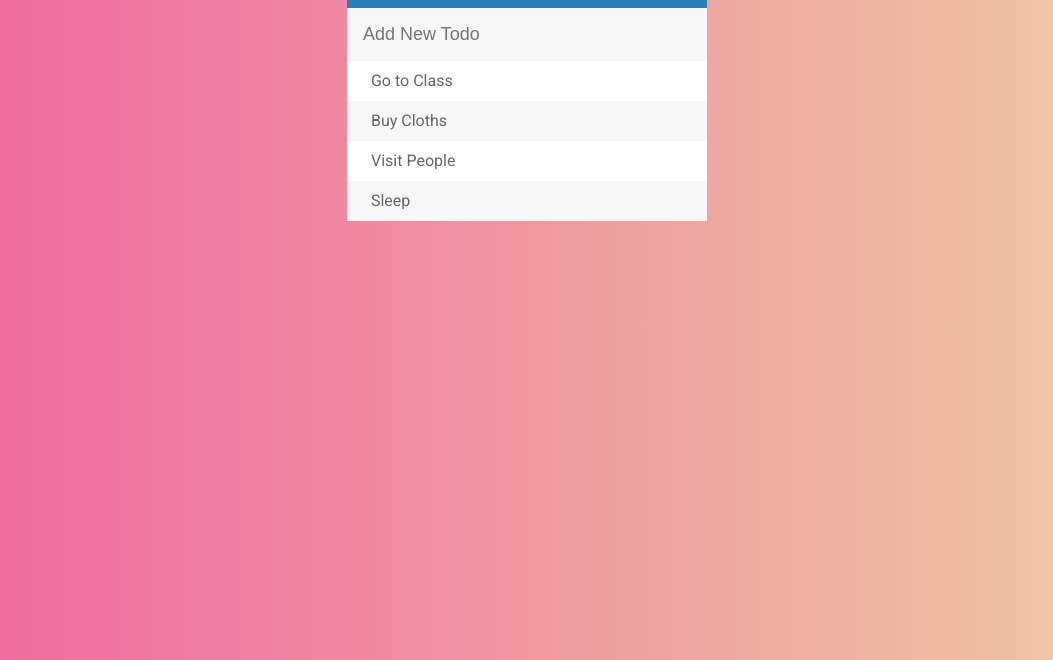
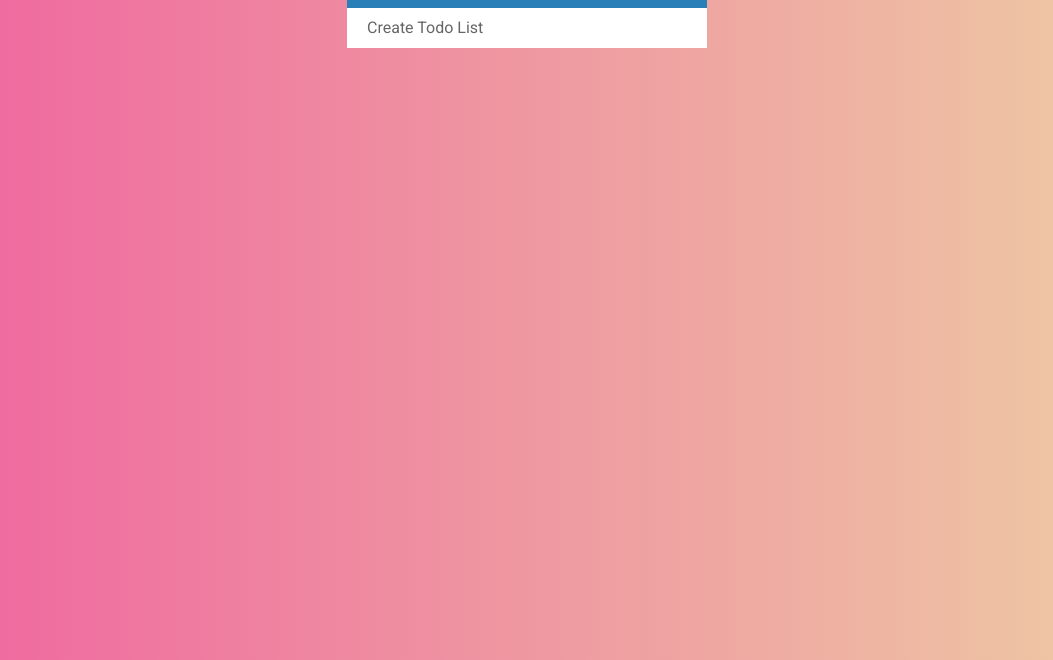
Before and after one commit to ChrikTutorialRepos/Todo-List, a plain HTML site: page index.html in a window 1280 px wide. Shown: the part 140-800 px from the top of the page, without its empty margins (113-1166 px from the left). Drawn offline with Linux system fonts and the light colour scheme.

Commit message:
Initial list has one item and Input is initially hidden

```diff
--- a/assets/css/todos.css
+++ b/assets/css/todos.css
@@ -23,6 +23,7 @@
     box-sizing: border-box;
     color: #2980b9;
     border: 3px solid rgba(0,0,0,0);
+    display: none;
 }
 
 input:focus{
--- a/index.html
+++ b/index.html
@@ -13,10 +13,7 @@
         <h1>Todo-List<i class="fas fa-plus"></i></h1>
         <input type="text" placeholder="Add New Todo">
         <ul>
-            <li><span class="delete"><i class="far fa-trash-alt"></i></span> Go to Class</li>
-            <li><span class="delete"><i class="far fa-trash-alt"></i></span> Buy Cloths</li>
-            <li><span class="delete"><i class="far fa-trash-alt"></i></span> Visit People</li>
-            <li><span class="delete"><i class="far fa-trash-alt"></i></span> Sleep</li>
+            <li><span class="delete"><i class="far fa-trash-alt"></i></span>Create Todo List</li>
         </ul>
     </div>
 
```
